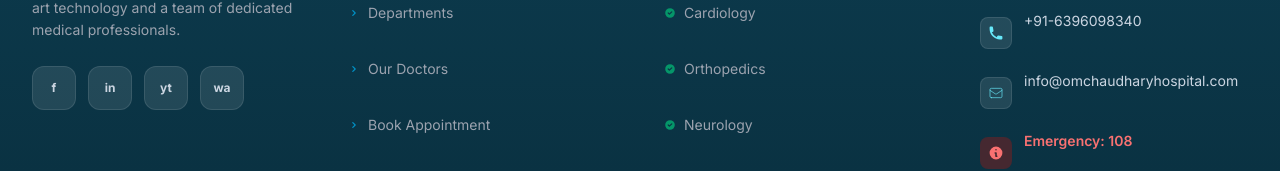
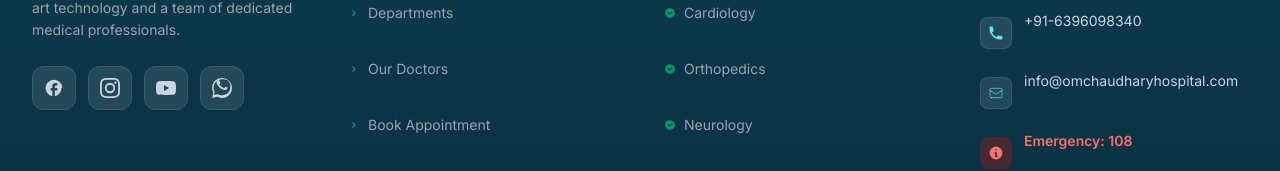
Before and after one commit to Deadraon/om-chaudhary-hospital, a Next.js app: page / in a window 1280 px wide. Shown: the part 6160-6331 px from the top of the page. Built offline with nearby package versions, Linux system fonts and the light colour scheme; no server answers.

Commit message:
style: replace footer social placeholder letters with official SVGs

```diff
--- a/components/Footer.js
+++ b/components/Footer.js
@@ -74,16 +74,24 @@ export default function Footer() {
             {/* Social Links - read from env or default to # */}
             <div className="flex gap-3">
               <a href={SOCIAL_FACEBOOK} target={SOCIAL_FACEBOOK === '#' ? undefined : '_blank'} rel="noopener noreferrer" className="w-10 h-10 rounded-xl bg-white/10 border border-white/10 flex items-center justify-center text-slate-300 hover:bg-[#1877F2] hover:text-white transition-all duration-300" title="Facebook">
-                <span className="text-xs font-bold">f</span>
+                <svg className="w-5 h-5" fill="currentColor" viewBox="0 0 24 24">
+                  <path d="M22 12c0-5.52-4.48-10-10-10S2 6.48 2 12c0 4.84 3.44 8.87 8 9.8V15H8v-3h2V9.5C10 7.57 11.57 6 13.5 6H16v3h-2c-.55 0-1 .45-1 1V12h3v3h-3v6.8c4.56-.93 8-4.96 8-9.8z" />
+                </svg>
               </a>
               <a href={SOCIAL_INSTAGRAM} target={SOCIAL_INSTAGRAM === '#' ? undefined : '_blank'} rel="noopener noreferrer" className="w-10 h-10 rounded-xl bg-white/10 border border-white/10 flex items-center justify-center text-slate-300 hover:bg-[#E1306C] hover:text-white transition-all duration-300" title="Instagram">
-                <span className="text-xs font-bold">in</span>
+                <svg className="w-5 h-5" fill="currentColor" viewBox="0 0 24 24">
+                  <path d="M12 2.163c3.204 0 3.584.012 4.85.07 3.252.148 4.771 1.691 4.919 4.919.058 1.265.069 1.645.069 4.849 0 3.205-.012 3.584-.069 4.849-.149 3.225-1.664 4.771-4.919 4.919-1.266.058-1.644.07-4.85.07-3.204 0-3.584-.012-4.849-.07-3.26-.149-4.771-1.699-4.919-4.92-.058-1.265-.07-1.644-.07-4.849 0-3.204.013-3.583.07-4.849.149-3.227 1.664-4.771 4.919-4.919 1.266-.057 1.645-.069 4.849-.069zM12 0C8.741 0 8.333.014 7.053.072 2.695.272.273 2.69.073 7.051.014 8.333 0 8.741 0 12c0 3.259.014 3.668.072 4.948.2 4.358 2.618 6.78 6.98 6.98 1.281.058 1.689.072 4.948.072 3.259 0 3.668-.014 4.948-.072 4.354-.2 6.782-2.618 6.979-6.98.059-1.28.073-1.689.073-4.948 0-3.259-.014-3.667-.072-4.947-.196-4.354-2.617-6.78-6.979-6.98C15.668.014 15.259 0 12 0zm0 5.838a6.162 6.162 0 100 12.324 6.162 6.162 0 000-12.324zM12 16a4 4 0 110-8 4 4 0 010 8zm6.406-11.845a1.44 1.44 0 100 2.881 1.44 1.44 0 000-2.881z" />
+                </svg>
               </a>
               <a href={SOCIAL_YOUTUBE} target={SOCIAL_YOUTUBE === '#' ? undefined : '_blank'} rel="noopener noreferrer" className="w-10 h-10 rounded-xl bg-white/10 border border-white/10 flex items-center justify-center text-slate-300 hover:bg-[#FF0000] hover:text-white transition-all duration-300" title="YouTube">
-                <span className="text-xs font-bold">yt</span>
+                <svg className="w-5 h-5" fill="currentColor" viewBox="0 0 24 24">
+                  <path d="M23.498 6.163a3.003 3.003 0 00-2.11-2.11C19.53 3.545 12 3.545 12 3.545s-7.53 0-9.388.508a3.003 3.003 0 00-2.11 2.11C0 8.017 0 12 0 12s0 3.983.502 5.837a3.003 3.003 0 002.11 2.11c1.858.507 9.388.507 9.388.507s7.53 0 9.388-.507a3.003 3.003 0 002.11-2.11C24 15.983 24 12 24 12s0-3.983-.502-5.837zM9.545 15.568V8.432L15.818 12l-6.273 3.568z" />
+                </svg>
               </a>
               <a href={`https://wa.me/${HOSPITAL_PHONE.replace(/\D/g, '')}`} target="_blank" rel="noopener noreferrer" className="w-10 h-10 rounded-xl bg-white/10 border border-white/10 flex items-center justify-center text-slate-300 hover:bg-[#25D366] hover:text-white transition-all duration-300" title="WhatsApp">
-                <span className="text-xs font-bold">wa</span>
+                <svg className="w-5 h-5" fill="currentColor" viewBox="0 0 24 24">
+                  <path d="M.057 24l1.687-6.163c-1.041-1.804-1.588-3.849-1.587-5.946C.06 5.348 5.397.01 12.008.01c3.202.001 6.212 1.246 8.477 3.514 2.266 2.268 3.507 5.28 3.505 8.484-.004 6.657-5.34 11.997-11.953 11.997-2.005-.001-3.973-.502-5.724-1.457L0 24zm6.59-4.846c1.6.95 3.488 1.459 5.421 1.46h.01c5.566 0 10.093-4.52 10.097-10.081.002-2.694-1.043-5.227-2.946-7.132C17.327 1.496 14.8 1.45 12.011 1.45c-5.57 0-10.1 4.523-10.104 10.085-.001 1.943.508 3.84 1.472 5.448l-.966 3.529 3.634-.954zm12.39-7.53c-.322-.16-1.9-.937-2.193-1.044-.293-.108-.507-.16-.72.16-.214.32-.828 1.043-1.014 1.258-.187.214-.373.24-.694.08-1.517-.762-2.661-1.285-3.714-2.133-.8-.68-1.488-1.562-1.74-2.033-.254-.471-.027-.726.133-.886.143-.143.32-.375.48-.562.16-.188.214-.32.32-.536.107-.214.053-.4-.027-.562-.08-.16-.72-1.734-.987-2.378-.26-.625-.526-.54-.72-.55-.187-.008-.4-.01-.613-.01-.214 0-.56.08-.853.4-.294.32-1.12 1.1-1.12 2.678 0 1.578 1.147 3.1 1.307 3.32.16.22 2.244 3.424 5.437 4.8.759.328 1.353.524 1.815.67.763.243 1.458.209 2.007.127.613-.092 1.9-.777 2.167-1.49.266-.715.266-1.33.187-1.49-.08-.16-.293-.267-.613-.427z" />
+                </svg>
               </a>
             </div>
           </div>
```
